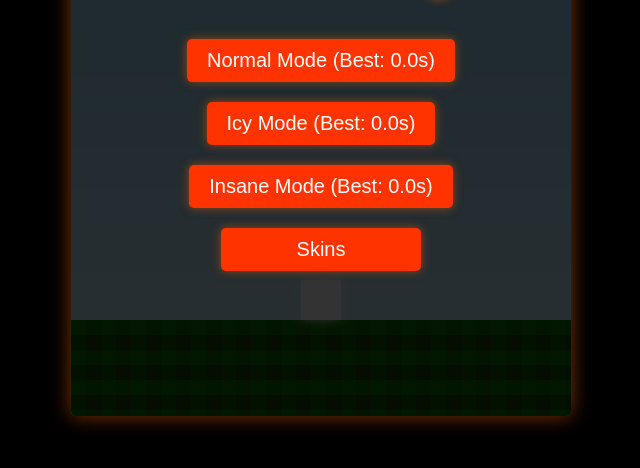
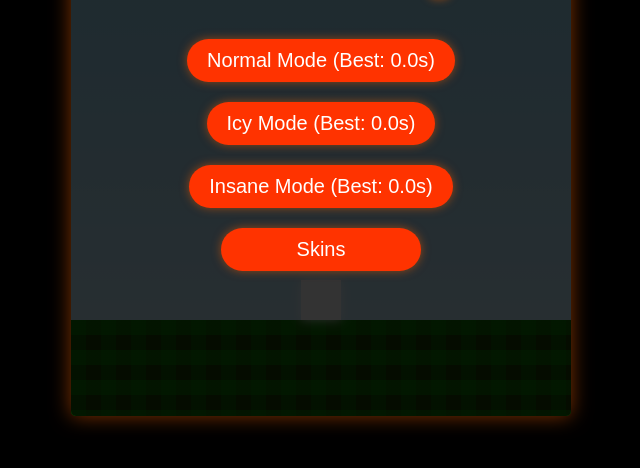
Before and after one commit to Luch3nz0/meteordodge, a plain HTML site: page index.html in a window 1280 px wide. Shown: the part 304-772 px from the top of the page, without its empty margins (319-959 px from the left). Drawn offline with Linux system fonts and the light colour scheme.

Commit message:
button radius change

```diff
--- a/styles.css
+++ b/styles.css
@@ -123,7 +123,7 @@ body {
     background-color: #ff3300;
     color: white;
     border: none;
-    border-radius: 5px;
+    border-radius: 25px;
     cursor: pointer;
     box-shadow: 0 0 10px rgba(255, 100, 0, 0.5);
     transition: all 0.2s ease;
```
